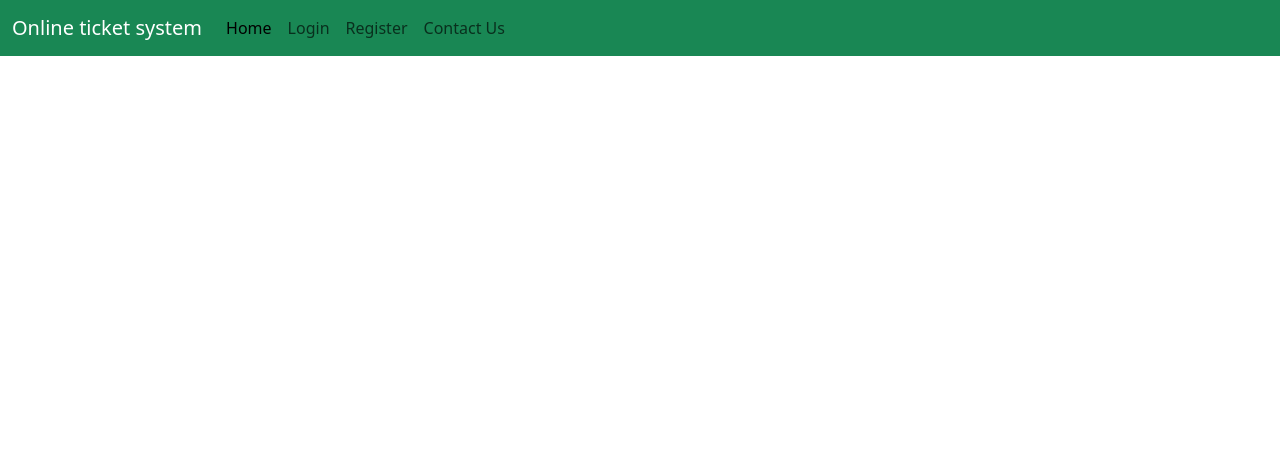
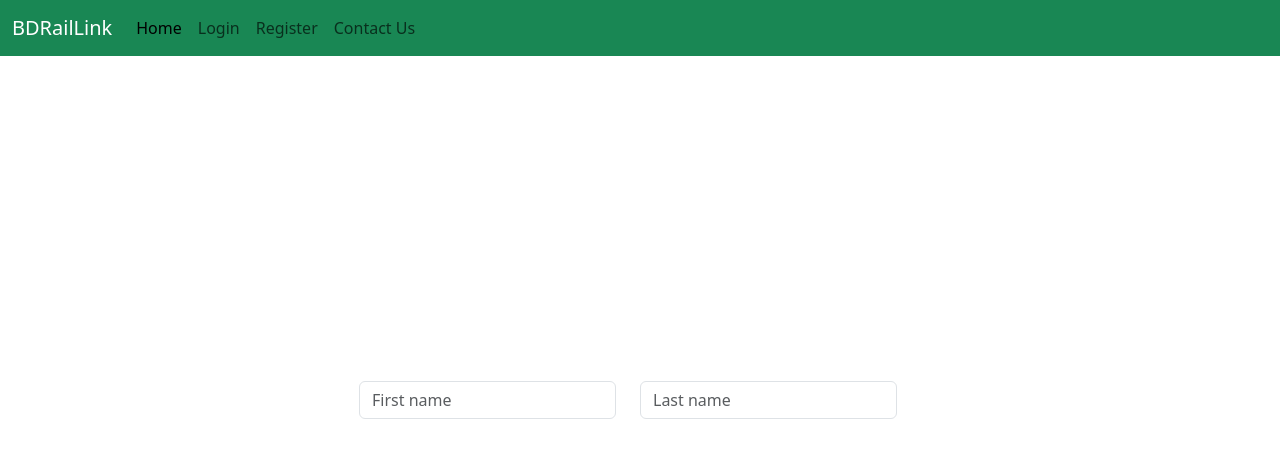
Before and after one commit to mehedi360272/Online_ticket_system, a plain HTML site: page index.html in a window 1280 px wide. Drawn offline with nearby package versions, Linux system fonts and the light colour scheme.

Commit message:
domain name change

```diff
--- a/index.html
+++ b/index.html
@@ -3,14 +3,14 @@
   <head>
     <meta charset="utf-8">
     <meta name="viewport" content="width=device-width, initial-scale=1">
-    <title>Bootstrap demo</title>
+    <title>Home Page</title>
     <link href="https://cdn.jsdelivr.net/npm/bootstrap@5.3.0-alpha1/dist/css/bootstrap.min.css" rel="stylesheet" integrity="sha384-GLhlTQ8iRABdZLl6O3oVMWSktQOp6b7In1Zl3/Jr59b6EGGoI1aFkw7cmDA6j6gD" crossorigin="anonymous">
   </head>
   <body>
-
+    <!-- navbar start -->
     <nav class="navbar navbar-expand-lg bg-success">
         <div class="container-fluid">
-          <a class="navbar-brand text-white" href="index.html">Online ticket system</a>
+          <a class="navbar-brand text-white" href="index.html">BDRailLink</a>
           <button class="navbar-toggler" type="button" data-bs-toggle="collapse" data-bs-target="#navbarNav" aria-controls="navbarNav" aria-expanded="false" aria-label="Toggle navigation">
             <span class="navbar-toggler-icon"></span>
           </button>
@@ -32,6 +32,18 @@
           </div>
         </div>
       </nav>
+    <!-- navbar end -->
+
+    <!-- form start -->
+    <div class="row p-2 flex-fill align-self-center position-absolute top-50 start-50 translate-middle">
+        <div class="col">
+          <input type="text" class="form-control" placeholder="First name" aria-label="First name">
+        </div>
+        <div class="col">
+          <input type="text" class="form-control" placeholder="Last name" aria-label="Last name">
+        </div>
+    </div>
+    <!-- form end -->
 
 
 
```
Also changed, not shown: create_new_account.html (+1 -1 lines), login.html (+3 -2 lines).
